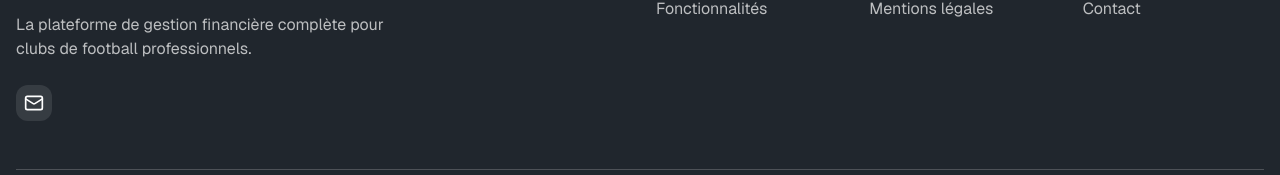
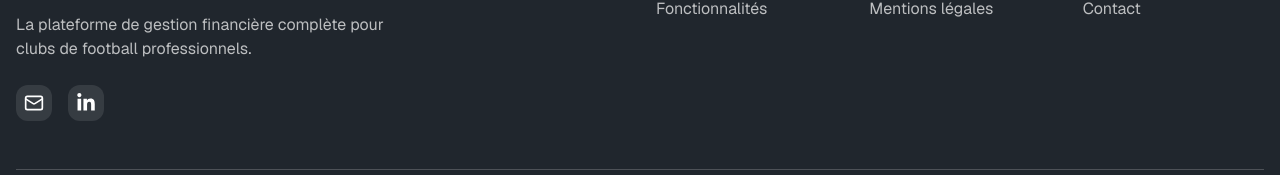
Before and after one commit to finset-app/finset-landing, a Next.js app: page / in a window 1280 px wide. Shown: the part 1756-1931 px from the top of the page. Built offline with nearby package versions, Linux system fonts and the light colour scheme.

Commit message:
add LinkedIn icon to footer and update dependencies

```diff
--- a/components/Footer.tsx
+++ b/components/Footer.tsx
@@ -1,6 +1,7 @@
 "use client";
 
 import { Mail } from "lucide-react";
+import { FaLinkedinIn } from "react-icons/fa";
 import Image from "next/image";
 import { useTranslation } from "react-i18next";
 import { handleContactClick } from "@/utils/contact";
@@ -33,6 +34,15 @@ const Footer = () => {
                             >
                                 <Mail className="w-5 h-5" />
                             </button>
+                            <a
+                                href="https://linkedin.com/company/finset-app"
+                                target="_blank"
+                                rel="noopener noreferrer"
+                                className="p-2 bg-white/10 rounded-lg hover:bg-white/20 transition-colors"
+                                aria-label="LinkedIn"
+                            >
+                                <FaLinkedinIn className="w-5 h-5" />
+                            </a>
                         </div>
                     </div>
 
--- a/package.json
+++ b/package.json
@@ -18,6 +18,7 @@
     "react": "19.2.4",
     "react-dom": "19.2.4",
     "react-i18next": "^17.0.6",
+    "react-icons": "^5.6.0",
     "tailwind-merge": "^3.5.0",
     "tailwindcss-animate": "^1.0.7"
   },
```
Also changed, not shown: 1 other file (tests, documents, lock files or other folders).
